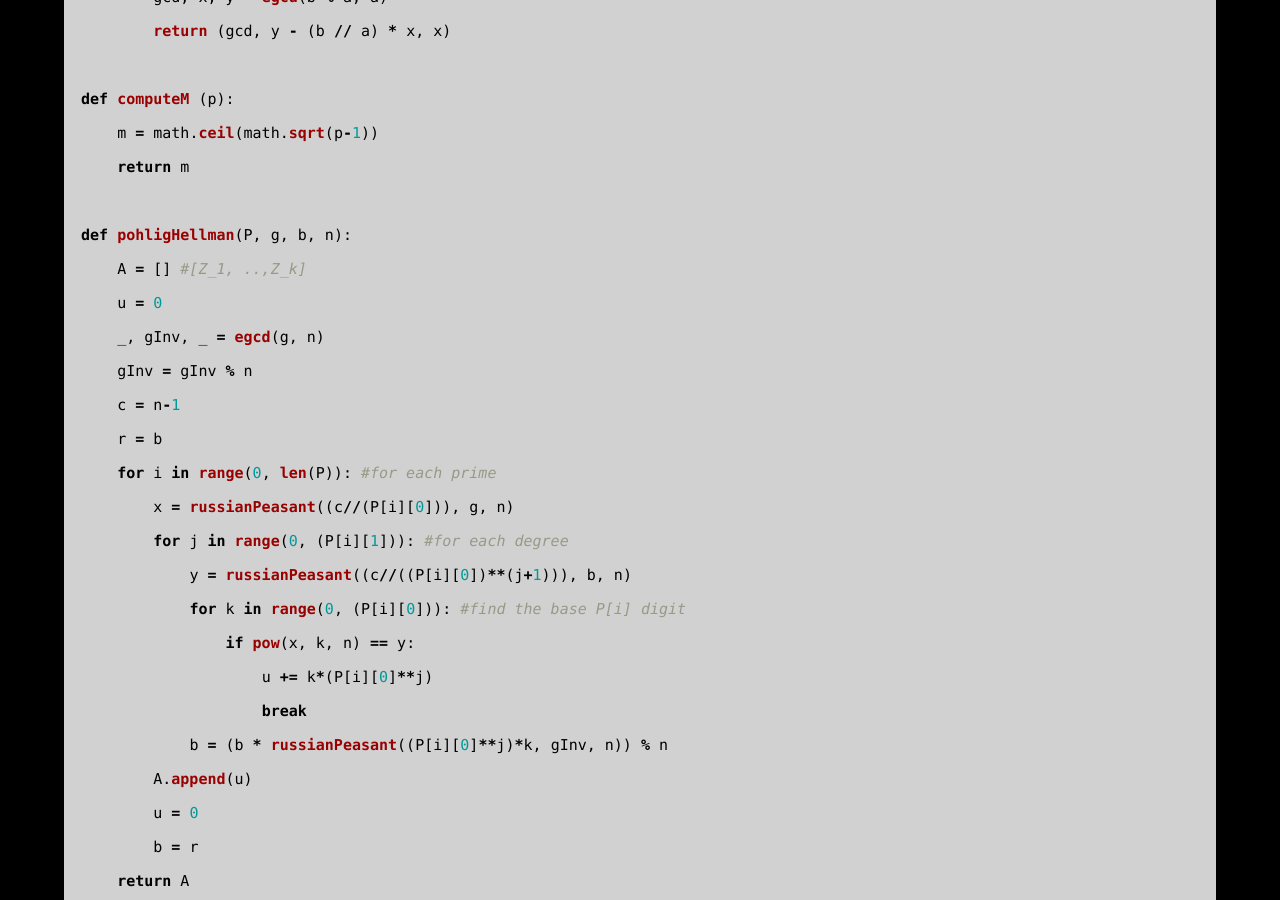
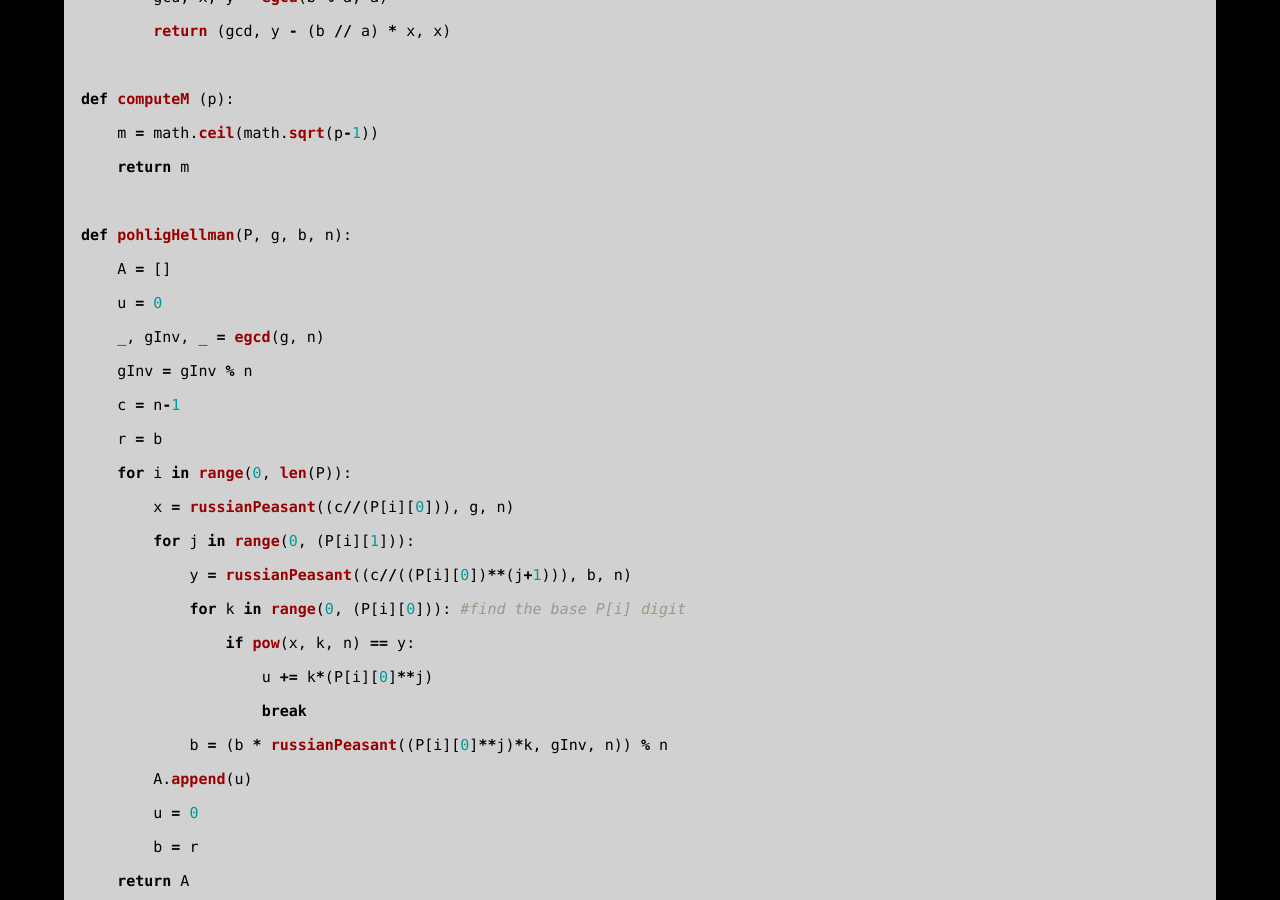
Before and after one commit to AC01010/Connor-McCartney.github.io, a Jekyll site: the page built from _posts/2012-12-24-angstrom-ctf-2022.md, in a window 1280 px wide and 900 px high, scrolled down 1025 px. Built offline with Jekyll 4.4.1, drawn with Linux system fonts in a browser that asks for light colours.

Commit message:
Update 2012-12-24-angstrom-ctf-2022.md

```diff
--- a/_posts/2012-12-24-angstrom-ctf-2022.md
+++ b/_posts/2012-12-24-angstrom-ctf-2022.md
@@ -39,15 +39,15 @@ def computeM (p):
     return m
 
 def pohligHellman(P, g, b, n):
-    A = [] #[Z_1, ..,Z_k]
+    A = []
     u = 0
     _, gInv, _ = egcd(g, n)
     gInv = gInv % n
     c = n-1
     r = b
-    for i in range(0, len(P)): #for each prime
+    for i in range(0, len(P)):
         x = russianPeasant((c//(P[i][0])), g, n)
-        for j in range(0, (P[i][1])): #for each degree
+        for j in range(0, (P[i][1])):
             y = russianPeasant((c//((P[i][0])**(j+1))), b, n)
             for k in range(0, (P[i][0])): #find the base P[i] digit
                 if pow(x, k, n) == y:
```
